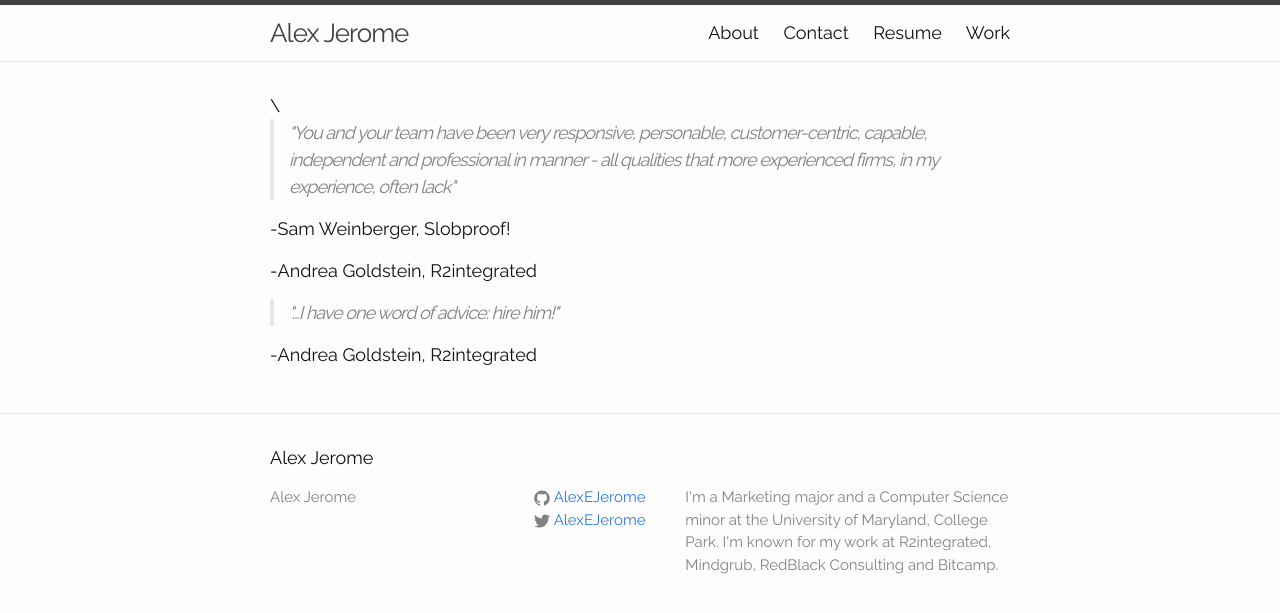
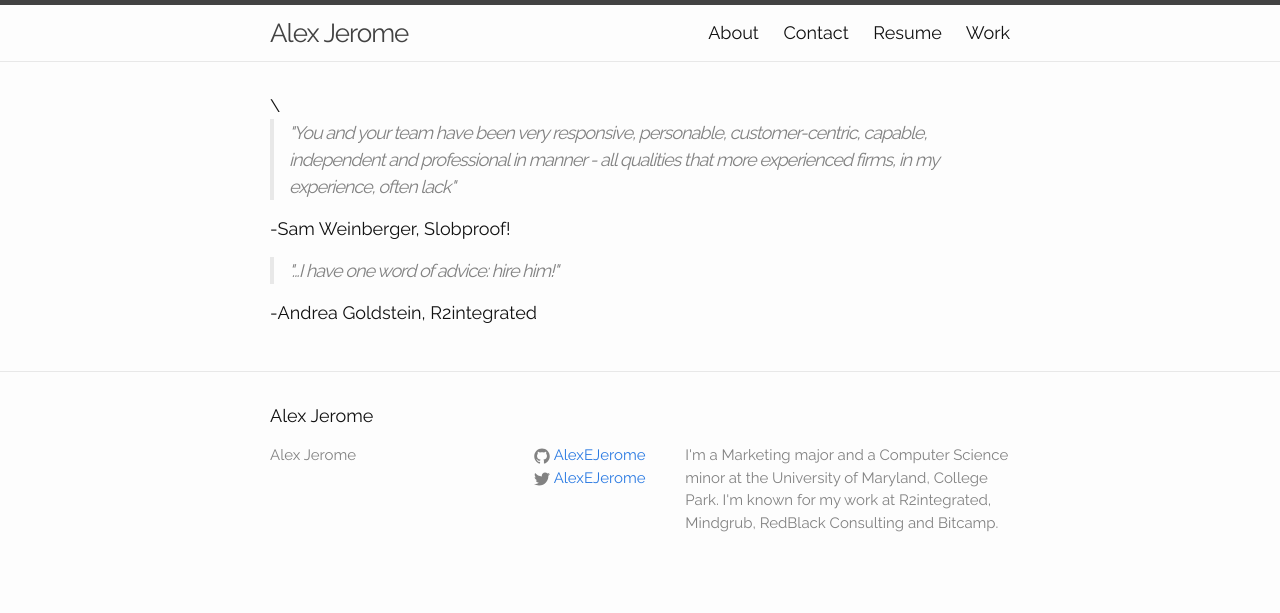
Before and after one commit to AlexEJerome/AlexEJerome.github.io, a Jekyll site: the page built from index.html, in a window 1280 px wide. Shown: the top 613 px of the page. Built offline with Jekyll 4.4.1, drawn with Linux system fonts in a browser that asks for light colours.

Commit message:
Deleting duplicate andrea quote

```diff
--- a/index.html
+++ b/index.html
@@ -25,7 +25,6 @@
 "You and your team have been very responsive, personable, customer-centric, capable, independent and professional in manner - all qualities that more experienced firms, in my experience, often lack"
 </blockquote>
 <p>-Sam Weinberger, Slobproof!</p>
-<p>-Andrea Goldstein, R2integrated</p>
 <blockquote>
 "...I have one word of advice: hire him!"
 </blockquote>
```
